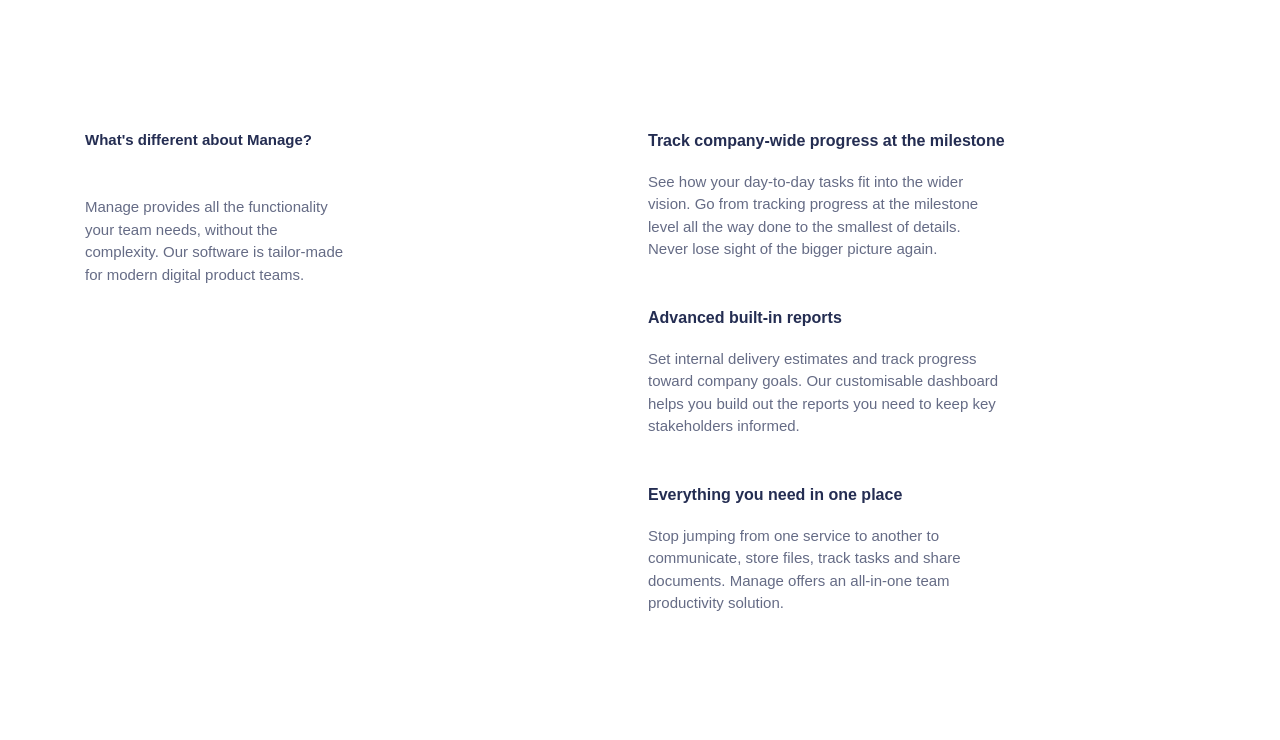
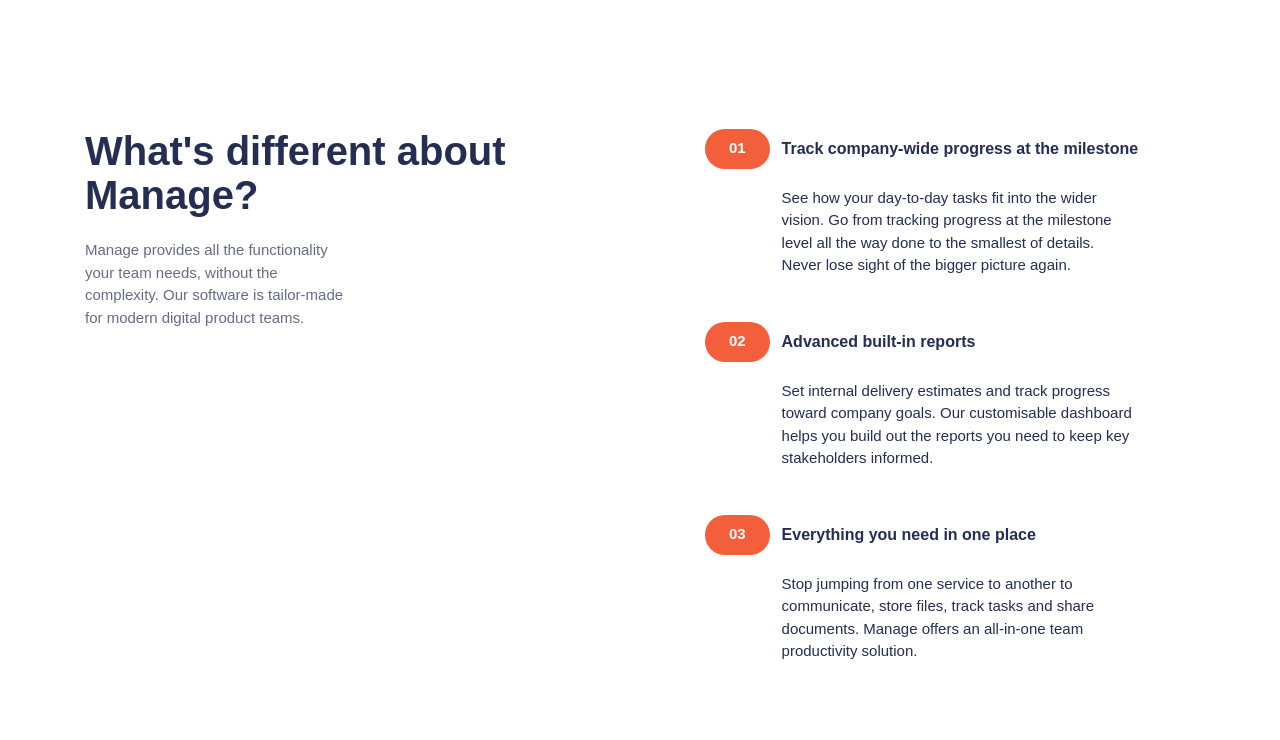
Before and after one commit to CodeOptimus/manage-frontend-mentor, a website built with Vite: page index.html in a window 1280 px wide. Shown: the part 700-1440 px from the top of the page. Built offline with nearby package versions, Linux system fonts and the light colour scheme.

Commit message:
properly styled numbered list following kevin's tutorial

```diff
--- a/index.html
+++ b/index.html
@@ -74,8 +74,8 @@
       <section class="padding-block-900">
         <div class="container">
           <div class="even-columns">
-            <div class="flow">
-              <h2 class="fs-seconday-heading fw-bold">
+            <div class="flow text-center-sm-only margin-bottom-700" style="--flow-spacer: 1.5em">
+              <h2 class="fs-secondary-heading fw-bold">
                 What's different about Manage?
               </h2>
               <p>
@@ -88,10 +88,10 @@
               <ul class="numbered-items | flow" role="list">
                 <li>
                   <div class="flow" style="--flow-spacer: 1.2em">
-                    <h3 class="fs-600 fw-bold">
+                    <h3 class="numbered-items__title |  fs-600 fw-bold">
                       Track company-wide progress at the milestone
                     </h3>
-                    <p data-width="wide">
+                    <p class="numbered-items__body" data-width="wide">
                       See how your day-to-day tasks fit into the wider vision.
                       Go from tracking progress at the milestone level all the
                       way done to the smallest of details. Never lose sight of
@@ -101,8 +101,8 @@
                 </li>
                 <li>
                   <div class="flow" style="--flow-spacer: 1.2em">
-                    <h3 class="fs-600 fw-bold">Advanced built-in reports</h3>
-                    <p data-width="wide">
+                    <h3 class="numbered-items__title | fs-600 fw-bold">Advanced built-in reports</h3>
+                    <p class="numbered-items__body" data-width="wide">
                       Set internal delivery estimates and track progress toward
                       company goals. Our customisable dashboard helps you build
                       out the reports you need to keep key stakeholders
@@ -112,10 +112,10 @@
                 </li>
                 <li>
                   <div class="flow" style="--flow-spacer: 1.2em">
-                    <h3 class="fs-600 fw-bold">
+                    <h3 class="numbered-items__title | fs-600 fw-bold">
                       Everything you need in one place
                     </h3>
-                    <p data-width="wide">
+                    <p class="numbered-items__body" data-width="wide">
                       Stop jumping from one service to another to communicate, store files, track tasks
                     and share
                     documents. Manage offers an
--- a/src/style.css
+++ b/src/style.css
@@ -53,7 +53,7 @@
   }
 }
 
-// https://piccalil.li/blog/a-modern-css-reset
+/* https://piccalil.li/blog/a-modern-css-reset */
 
 /* Box sizing rules */
 *,
@@ -391,6 +391,73 @@
   opacity: 0.1;
 }
 
+/* numbered items */
+
+.numbered-items {
+  counter-reset: count;
+  width: fit-content;
+  margin-inline: auto;
+}
+
+.numbered-items li {
+  counter-increment: count;
+}
+
+.numbered-items div {
+  display: grid;
+  position: relative;
+  align-items: center;
+  column-gap: var(--size-300);
+  grid-template-columns: min-content 1fr;
+}
+
+.numbered-items__title {
+  grid-row: 1 / 2;
+  grid-column: 2 / 3;
+  line-height: 1;
+}
+
+.numbered-items__body {
+  grid-column: 1 / -1;
+}
+
+@media (min-width: 30em) {
+  .numbered-items__body {
+    grid-column: 2 / -1;
+  }
+}
+
+.numbered-items div::before,
+.numbered-items div::after {
+  height: 40px;
+}
+
+.numbered-items div::before {
+  content: "0" counter(count);
+  display: flex;
+  align-items: center;
+  background-color: var(--clr-accent-400);
+  color: var(--clr-neutral-100);
+  font-weight: var(--fw-bold);
+  padding: var(--size-200) var(--size-500);
+  border-radius: 100vw;
+  grid-row: 1 / 2;
+  grid-column: 1 / 2;
+}
+
+@media (max-width: 30em) {
+  .numbered-items div::after {
+    content: "";
+    position: block;
+    z-index: -1;
+    border-radius: 100vw 0 0 100vw;
+    grid-column: 1 / -1;
+    grid-row: 1 / 2;
+    box-shadow: 5em 0 0 var(--clr-accent-100);
+    background: var(--clr-accent-100);
+  }
+}
+
 /* Utility classes */
 
 .visually-hidden {
@@ -407,9 +474,9 @@
 
 .container {
   --max-width: 1110px;
-  --padding: 1rem;
+  --container-padding: 1rem;
 
-  width: min(var(--max-width), 100% - (var(--padding) * 2));
+  width: min(var(--max-width), 100% - (var(--container-padding) * 2));
   margin-inline: auto;
 }
 
@@ -441,6 +508,24 @@
 
 :where(.flow :not(:first-child)) {
   margin-top: var(--flow-spacer, 3em);
+}
+
+.text-center {
+  text-align: center;
+}
+
+.text-center p {
+  margin-inline: auto;
+}
+
+@media (max-width: 50em) {
+  .text-center-sm-only {
+    text-align: center;
+  }
+
+  .text-center-sm-only p {
+    margin-inline: auto;
+  }
 }
 
 .text-primary-400 {
@@ -514,6 +599,10 @@
   padding-block: var(--size-700);
 }
 
+.margin-bottom-700 {
+  margin-block-end: var(--size-700);
+}
+
 .display-sm-none {
   display: none;
 }
```
